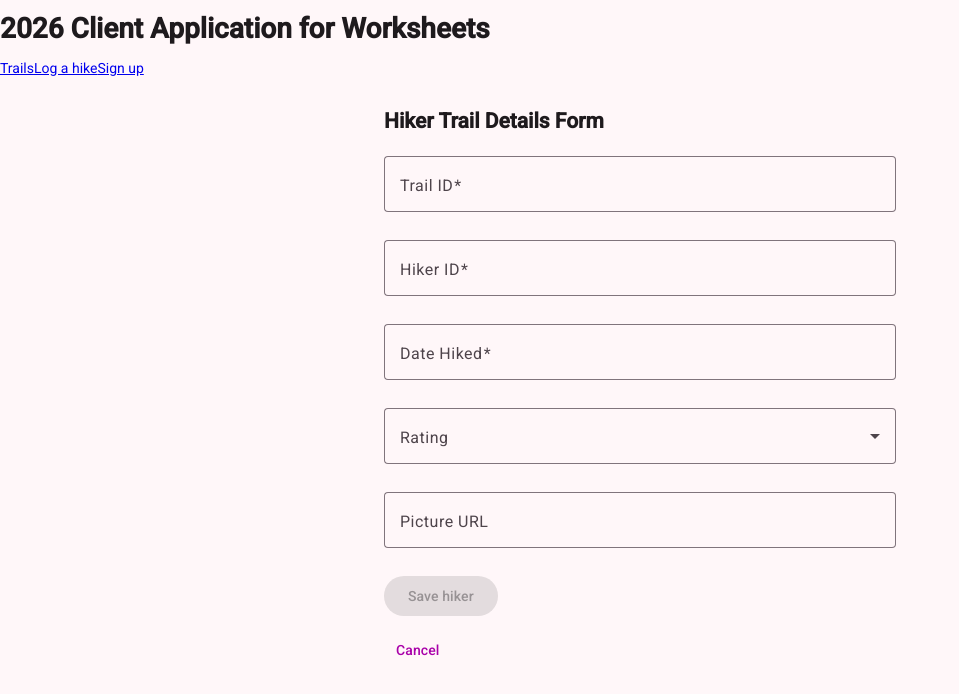
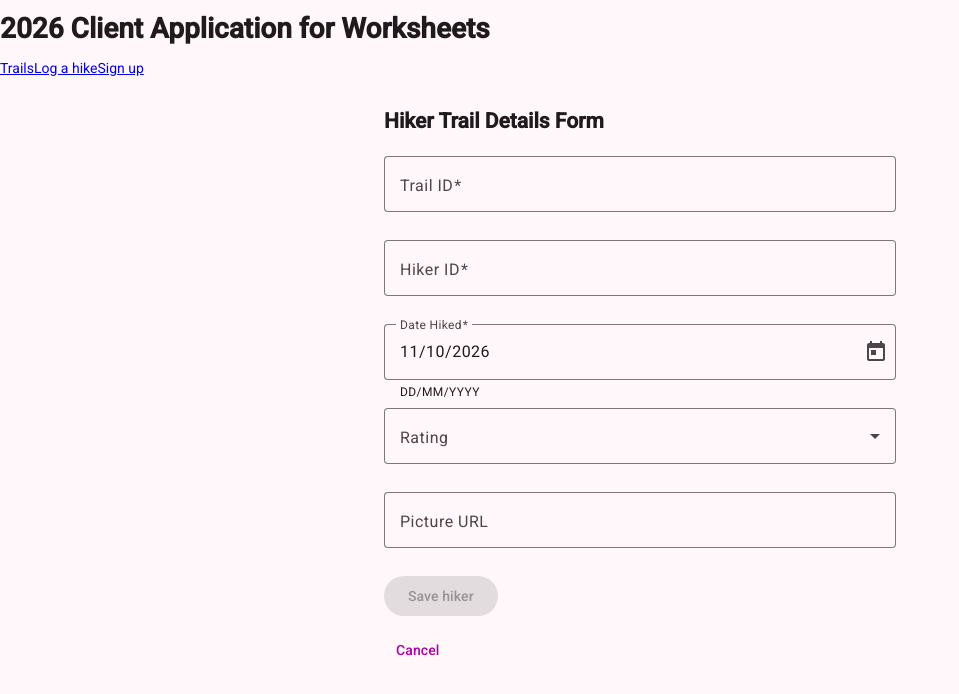
Before and after one commit to s00273772/webProg2ProjectAngular, an Angular app: page /hikerTrails/new in a window 1280 px wide. Shown: the top 694 px of the page, without its empty margins (0-959 px from the left). Built offline with nearby package versions, Linux system fonts and the light colour scheme.

Commit message:
DatePicker added

```diff
--- a/src/app/features/hikerTrails/models/hikerTrail.ts
+++ b/src/app/features/hikerTrails/models/hikerTrail.ts
@@ -2,7 +2,7 @@ export interface HikerTrail {
     _id:string;
     trail: string;
     hiker: string;
-    dateHiked: string;
+    dateHiked: Date;
     rating: number;
     picture?: string;
 }
--- a/src/app/features/hikerTrails/pages/hiker-trail-form/hiker-trail-form.html
+++ b/src/app/features/hikerTrails/pages/hiker-trail-form/hiker-trail-form.html
@@ -39,19 +39,25 @@
         </mat-form-field>
     </div>
 
+    <!--I used angular Material documentation to implement the datepicker-->
     <!--DateHiked Field-->
     <div>
         <mat-form-field appearance="outline">
             <mat-label>Date Hiked</mat-label>
-            <input matInput formControlName="dateHiked" placeholder="e.g. 2026-11-17"/>
+            <!--<input matInput formControlName="dateHiked" placeholder="e.g. 2026-11-17"/>-->
+
+            <input matInput [min]="minDate" [max]="maxDate" [matDatepicker]="dateHiked" formControlName="dateHiked" placeholder="DD/MM/YYYY">
+            <mat-hint>DD/MM/YYYY</mat-hint>
+            <mat-datepicker-toggle matIconSuffix [for]="dateHiked"></mat-datepicker-toggle>
+            <mat-datepicker #dateHiked></mat-datepicker>
 
             @if(hikerTrailForm.controls.dateHiked.hasError('required')){
                 <mat-error>Date hiked is required</mat-error>
             }
 
-            @if(hikerTrailForm.controls.dateHiked.hasError('blank')){
+           <!-- @if(hikerTrailForm.controls.dateHiked.hasError('blank')){
                 <mat-error>Date hiked cannot only be spaces</mat-error>
-            }
+            }-->
 
         </mat-form-field>
     </div>
--- a/src/app/features/hikerTrails/pages/hiker-trail-form/hiker-trail-form.ts
+++ b/src/app/features/hikerTrails/pages/hiker-trail-form/hiker-trail-form.ts
@@ -11,22 +11,30 @@ import { MatSelect } from '@angular/material/select';
 import { MatOption } from '@angular/material/select';
 import { MatProgressBarModule } from '@angular/material/progress-bar';
 import { MatSnackBar } from '@angular/material/snack-bar';
+import { MatDatepickerModule } from '@angular/material/datepicker';
+import { MatNativeDateModule } from '@angular/material/core';
 import { input } from '@angular/core';
 import { HikerTrailService } from '../../services/hiker-trail.service';
 import { notBlank } from '../../../../shared/validators/not-blank.validator';
 
 @Component({
   selector: 'app-hiker-trail-form',
-  imports: [ReactiveFormsModule, RouterLink,  MatProgressBarModule, MatSelect, MatOption, MatButtonModule, MatFormFieldModule, MatInputModule, MatCardModule],
+  imports: [ReactiveFormsModule, RouterLink, MatDatepickerModule, MatNativeDateModule, MatProgressBarModule, MatSelect, MatOption, MatButtonModule, MatFormFieldModule, MatInputModule, MatCardModule],
   templateUrl: './hiker-trail-form.html',
   styleUrl: './hiker-trail-form.scss',
 })
+
+
 
 export class HikerTrailForm {
    private formBuilder = inject(FormBuilder);
     private hikerTrailService = inject(HikerTrailService);
     private router = inject(Router);
     private snackBar = inject(MatSnackBar);
+
+    private readonly _currentYear = new Date().getFullYear();
+    readonly minDate = new Date(this._currentYear - 20, 0, 1);
+    readonly maxDate = new Date();
 
     saving = signal(false);
     saveError = signal<string | null>(null);
@@ -40,7 +48,7 @@ export class HikerTrailForm {
       //Had to ask ChatGPT how to format the date so when editing, the form is not populated with the time
       this.hikerTrailService.getHikerTrailById(id).subscribe({
         next: (hikerTrail) =>
-          this.hikerTrailForm.patchValue({trail: hikerTrail.trail, hiker: hikerTrail.hiker, dateHiked: hikerTrail.dateHiked ? hikerTrail.dateHiked.split('T')[0]: '', rating: hikerTrail.rating ?? undefined, picture: hikerTrail.picture ?? ""}),
+          this.hikerTrailForm.patchValue({trail: hikerTrail.trail, hiker: hikerTrail.hiker, dateHiked: hikerTrail.dateHiked, rating: hikerTrail.rating ?? undefined, picture: hikerTrail.picture ?? ""}),
         error: (err: Error) => this.saveError.set(err.message),
       });
     }
@@ -48,7 +56,7 @@ export class HikerTrailForm {
     hikerTrailForm = this.formBuilder.nonNullable.group({
       trail: ['', [Validators.required, notBlank]],
       hiker: ['', [Validators.required, notBlank]],
-      dateHiked: ['', [Validators.required, notBlank]],
+      dateHiked: [new Date(), [Validators.required]],
       rating: this.formBuilder.control<number | null>(null, [Validators.min(1),
         Validators.max(5),
       ]),
@@ -57,8 +65,12 @@ export class HikerTrailForm {
 
     onSubmit(): void{
       const {trail, hiker, dateHiked, rating, picture} = this.hikerTrailForm.getRawValue();
-      const newHikerTrail: CreateHikerTrailDto = {trail, hiker, dateHiked, rating: rating ?? undefined, picture: picture ?? ""};
-
+      const newHikerTrail: CreateHikerTrailDto = {trail, hiker,
+        dateHiked: [
+          dateHiked.getFullYear(),
+          String(dateHiked.getMonth() + 1).padStart(2,'0'),
+          String(dateHiked.getDate()).padStart(2, '0')].join('-'),
+        rating: rating ?? undefined, picture: picture ?? ""};
 
       this.saving.set(true);
       this.saveError.set(null);
--- a/src/app/features/hikers/pages/hiker-form/hiker-form.html
+++ b/src/app/features/hikers/pages/hiker-form/hiker-form.html
@@ -32,7 +32,7 @@
     <div>
         <mat-form-field appearance="outline">
             <mat-label>Email</mat-label>
-            <input matInput formControlName="email" placeholder="e.g. hiker@gmail.com"/>
+            <input matInput type="email" formControlName="email" placeholder="e.g. hiker@gmail.com"/>
 
             @if(hikerForm.controls.email.hasError('required')){
                 <mat-error>Email is required</mat-error>
```
